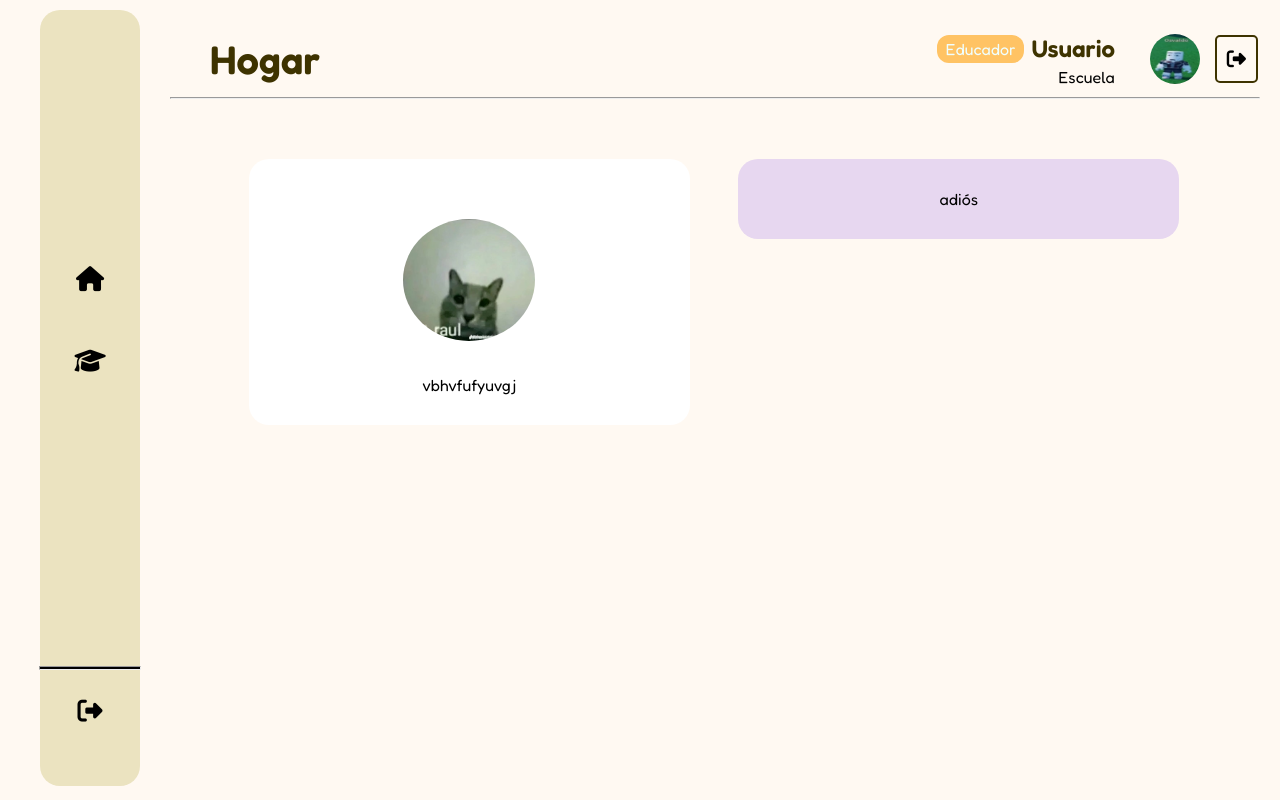
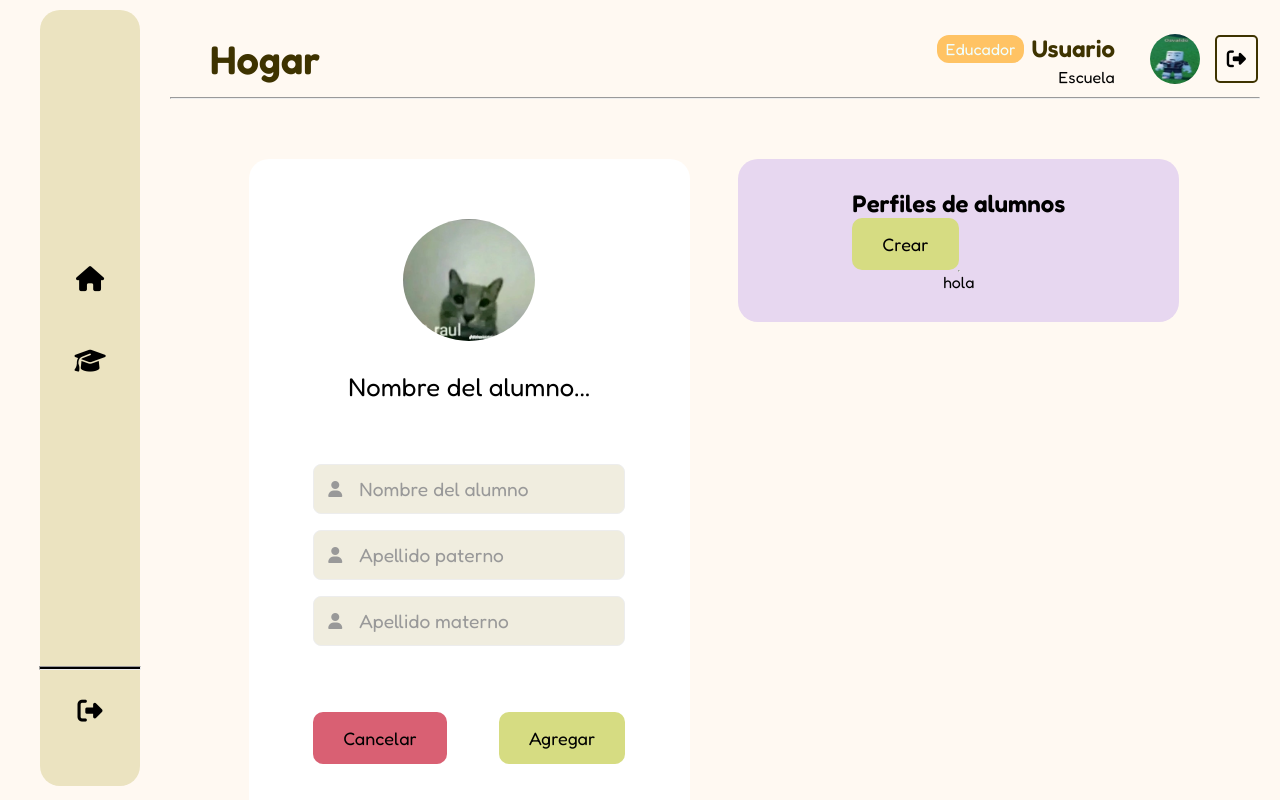
Before and after one commit to YBJ-UP/Nubo, an Angular app: page /teacher/students in a window 1280 px wide. Built offline with nearby package versions, Linux system fonts and the light colour scheme.

Commit message:
ya no quiero hacer esto

```diff
--- a/src/app/teacher/create-student/create-student.css
+++ b/src/app/teacher/create-student/create-student.css
@@ -42,12 +42,83 @@ section {
 }
 
 .img-container {
-    width: 30%;
+    width: 100%;
     height: auto;
     margin-block: 30px;
+    display: flex;
+    flex-direction: column;
+    align-items: center;
 
     .pfp-preview {
-        width: 100%;
+        width: 30%;
         border-radius: 50%;
+        margin-bottom: 30px;
+    }
+
+    p {
+        border: 0;
+        text-align: center;
+        font-size: 2vw;
     }
 }
+
+.formulario {
+    display: flex;
+    flex-direction: column;
+    align-items: center;
+    margin-top: 2rem;
+}
+
+.formulario p {
+  display: flex;
+  align-items: center;
+  position: relative;
+  margin-bottom: 1rem;
+}
+
+.formulario i {
+  position: absolute;
+  left: 15px;
+  color: #999;
+  font-size: 16px;
+  z-index: 1;
+}
+
+.formulario input {
+  width: 250px;
+  padding: 12px 15px 12px 45px;
+  border: none;
+  border-radius: 8px;
+  background-color: #F0EDDF;
+  color: #333;
+  font-size: 1.5vw;
+  transition: all 0.3s ease;
+  border: 1px solid #ededed;
+}
+.formulario input::placeholder {
+  color: #999;
+}
+
+.button-container {
+    width: 100%;
+    margin-top: 50px;
+    margin-bottom: 30px;
+    display: flex;
+    justify-content: space-between;
+}
+
+button {
+    padding-inline: 30px;
+    padding-block: 15px;
+    border: 0;
+    border-radius: 10px;
+    font-size: large;
+}
+
+.cancel {
+    background-color: #D96073;
+}
+
+.add {
+    background-color: #D6DC82;
+}
--- a/src/app/teacher/create-student/create-student.html
+++ b/src/app/teacher/create-student/create-student.html
@@ -1,12 +1,36 @@
 <section class="creation-panel">
     <div class="img-container">
         <img src="raul.jpg" alt="Foto de perfil del alumno" class="pfp-preview">
+        <p id="pName">{{inputText || 'Nombre del alumno...'}}</p>
     </div>
-    <div>
-        <p>vbhvfufyuvgj</p>
-    </div>
+    <form class="formulario">
+        <p>
+            <i class="fa-solid fa-user"></i>
+            <input type="text" #newName placeholder="Nombre del alumno" ngModel (keyup)="addValue(newName.value, 0)">
+        </p>
+
+        <p>
+            <i class="fa-solid fa-user"></i>
+            <input type="text" #newFirstName placeholder="Apellido paterno" ngModel (keyup)="addValue(newFirstName.value, 1)">
+        </p>
+
+        <p>
+            <i class="fa-solid fa-user"></i>
+            <input type="text" #newLastName placeholder="Apellido materno" ngModel (keyup)="addValue(newLastName.value, 2)">
+        </p>
+
+        <div class="button-container">
+            <button type="button" class="cancel">Cancelar</button>
+            <button type="submit" class="add">Agregar</button>
+        </div>
+    </form>
 </section>
 
 <section class="management-panel">
-    <p>adiós</p>
+    <div>
+        <h2>Perfiles de alumnos</h2>
+        <button type="button" class="add">Crear</button>
+    </div>
+    <hr>
+    <p>hola</p>
 </section>
--- a/src/app/teacher/create-student/create-student.ts
+++ b/src/app/teacher/create-student/create-student.ts
@@ -1,4 +1,4 @@
-import { Component } from '@angular/core';
+import { Component} from '@angular/core';
 
 @Component({
   selector: 'app-create-student',
@@ -6,6 +6,21 @@ import { Component } from '@angular/core';
   templateUrl: './create-student.html',
   styleUrl: './create-student.css'
 })
+
 export class CreateStudent {
+  inputTextFields: string[] = ['','','']
+  inputText = ''
 
+  addValue(inputValue : string, field: number){
+    this.inputTextFields[field] = inputValue
+    if (this.inputTextFields[0] || this.inputTextFields[1] || this.inputTextFields[2]){
+      this.inputText = this.inputTextFields.join(' ')
+    }else{
+      this.inputText = ''
+    }
+  }
+
+  cancel(){
+    this.inputText = ''
+  }
 }
```
